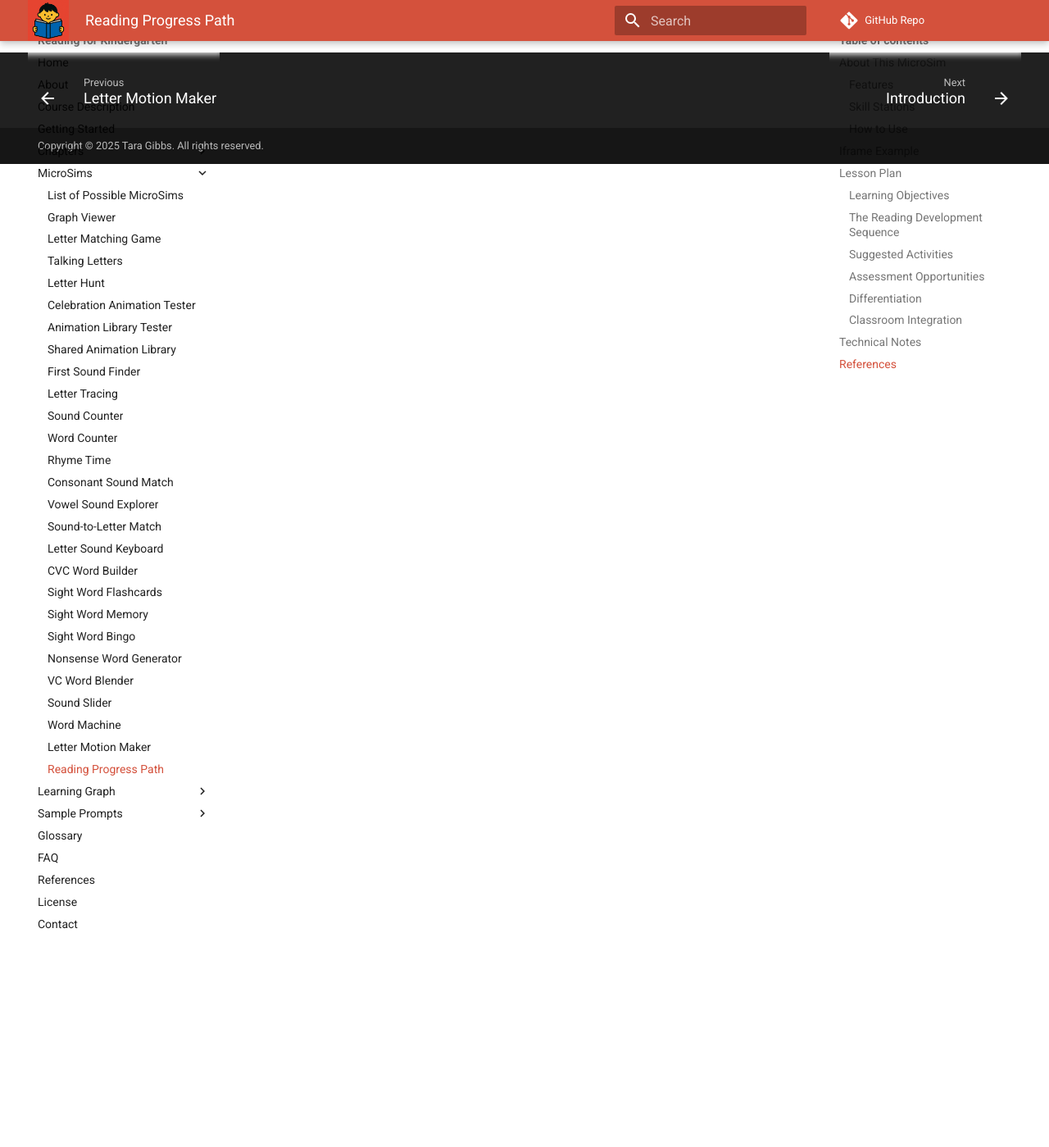
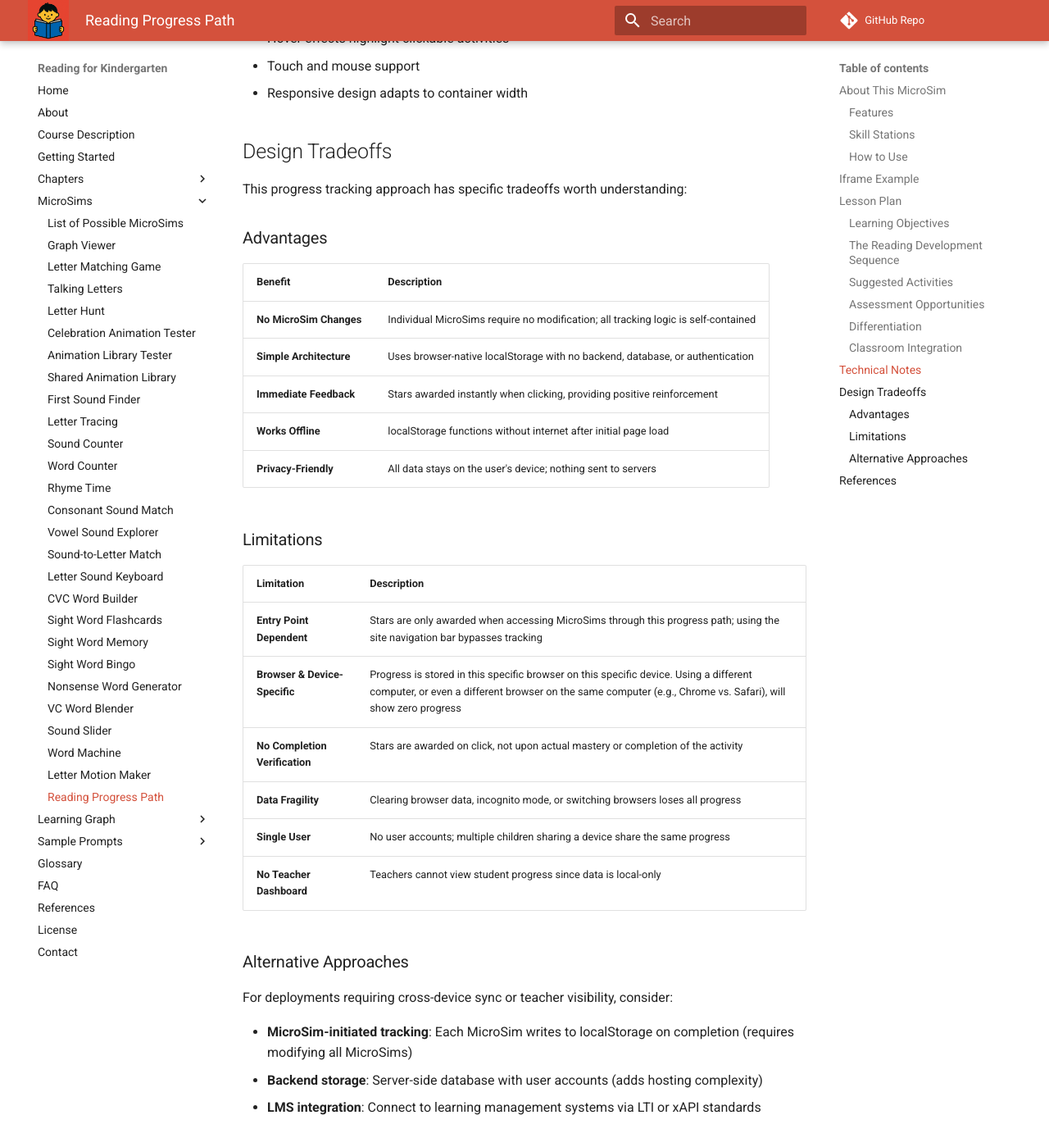
Before and after one commit to dmccreary/reading-for-kindergarten, an MkDocs documentation site: the page built from docs/sims/reading-progress-path/index.md, in a window 1280 px wide and 1400 px high, scrolled down 4294 px. Shown: the whole window at 82% size. Built offline with MkDocs 1.6.1 and Material for MkDocs 9.7.7, drawn with Linux system fonts in a browser that asks for light colours; nearby versions of some CDN libraries; comment, search, counter and statistics services are not loaded; some of the changed text lies outside the part shown.

Commit message:
updated docs

```diff
--- a/docs/sims/reading-progress-path/index.md
+++ b/docs/sims/reading-progress-path/index.md
@@ -17,17 +17,19 @@
 
 ## About This MicroSim
 
-The Reading Progress Path provides a visual overview of the reading journey, showing how skills build on each other from letter recognition to fluent reading. Each station on the path represents a skill area with links to related MicroSims. Progress is visualized through stars, motivating continued practice.
+The Reading Progress Path provides a visual overview of the reading journey, showing how skills build on each other from letter recognition to fluent reading. Each station on the path represents a skill area with clickable links to related MicroSims. Progress is tracked using browser localStorage and visualized through stars, motivating continued practice.
 
 ### Features
 
 - **6 Skill Stations**: Letters, Sounds, Letter-Sound, Blending, Sight Words, Reading
 - **Visual Path**: Winding road connecting skill areas
-- **Progress Stars**: Track completion of activities
-- **Detail Panels**: Click stations to see activities
+- **Clickable Activities**: Click any activity to open its MicroSim and earn a star
+- **Persistent Progress**: Stars are saved to browser localStorage and persist across sessions (note: progress is specific to this browser on this device)
+- **Detail Panels**: Click stations to see available activities
 - **Color Coding**: Each skill area has unique color
 - **Emoji Icons**: Visual representation of each skill
 - **Total Progress**: Overall star count displayed
+- **Reset Option**: Clear all progress to start fresh
 
 ### Skill Stations
 
@@ -43,11 +45,15 @@
 ### How to Use
 
 1. **View the Path**: See the journey from Letters to Reading
-2. **Click Stations**: Tap any station to see details
-3. **View Activities**: See which activities are available
-4. **Track Stars**: Stars show activities completed
-5. **Navigate**: Click outside panel to close it
-6. **Reset**: Clear progress to start fresh
+2. **Click Stations**: Tap any station to open its detail panel
+3. **Launch Activities**: Click an activity name to open the MicroSim in a new tab
+4. **Earn Stars**: A star is automatically awarded when you click an activity
+5. **Track Progress**: Filled stars show completed activities; progress persists across visits
+6. **Close Panel**: Click outside the panel or the X button to close it
+7. **Reset**: Click "Reset Progress" to clear all stars and start fresh
+
+!!! warning "Progress is Browser-Specific"
+    Your progress is stored in this browser's localStorage on this device only. If you switch to a different computer or use a different browser (e.g., switching from Chrome to Safari), your stars will not appear. For consistent tracking, always use the same browser on the same device.
 
 ## Iframe Example
 
@@ -116,11 +122,45 @@
 
 - Uses p5.js for interactive graphics and animations
 - Curved path drawn with bezier curves
-- Progress data simulated (not persistent in this demo)
-- Click detection for station selection
-- Hover effects for interactivity
+- Progress stored in browser localStorage (key: `readingProgressPath`)
+- Tracks individual skill completions per station
+- Click detection for stations and activity links
+- Hover effects highlight clickable activities
 - Touch and mouse support
 - Responsive design adapts to container width
+
+## Design Tradeoffs
+
+This progress tracking approach has specific tradeoffs worth understanding:
+
+### Advantages
+
+| Benefit | Description |
+|---------|-------------|
+| **No MicroSim Changes** | Individual MicroSims require no modification; all tracking logic is self-contained |
+| **Simple Architecture** | Uses browser-native localStorage with no backend, database, or authentication |
+| **Immediate Feedback** | Stars awarded instantly when clicking, providing positive reinforcement |
+| **Works Offline** | localStorage functions without internet after initial page load |
+| **Privacy-Friendly** | All data stays on the user's device; nothing sent to servers |
+
+### Limitations
+
+| Limitation | Description |
+|------------|-------------|
+| **Entry Point Dependent** | Stars are only awarded when accessing MicroSims through this progress path; using the site navigation bar bypasses tracking |
+| **Browser & Device-Specific** | Progress is stored in this specific browser on this specific device. Using a different computer, or even a different browser on the same computer (e.g., Chrome vs. Safari), will show zero progress |
+| **No Completion Verification** | Stars are awarded on click, not upon actual mastery or completion of the activity |
+| **Data Fragility** | Clearing browser data, incognito mode, or switching browsers loses all progress |
+| **Single User** | No user accounts; multiple children sharing a device share the same progress |
+| **No Teacher Dashboard** | Teachers cannot view student progress since data is local-only |
+
+### Alternative Approaches
+
+For deployments requiring cross-device sync or teacher visibility, consider:
+
+- **MicroSim-initiated tracking**: Each MicroSim writes to localStorage on completion (requires modifying all MicroSims)
+- **Backend storage**: Server-side database with user accounts (adds hosting complexity)
+- **LMS integration**: Connect to learning management systems via LTI or xAPI standards
 
 ## References
 
```
